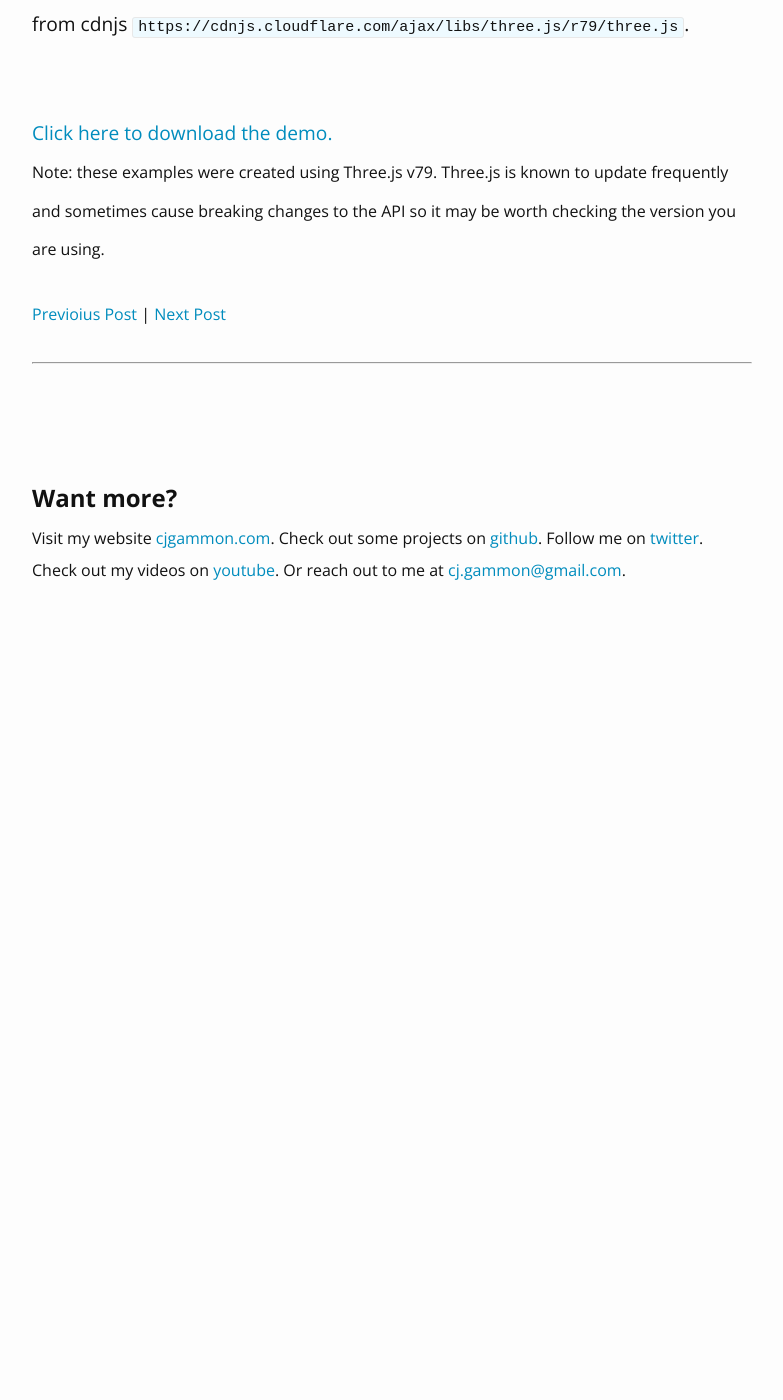
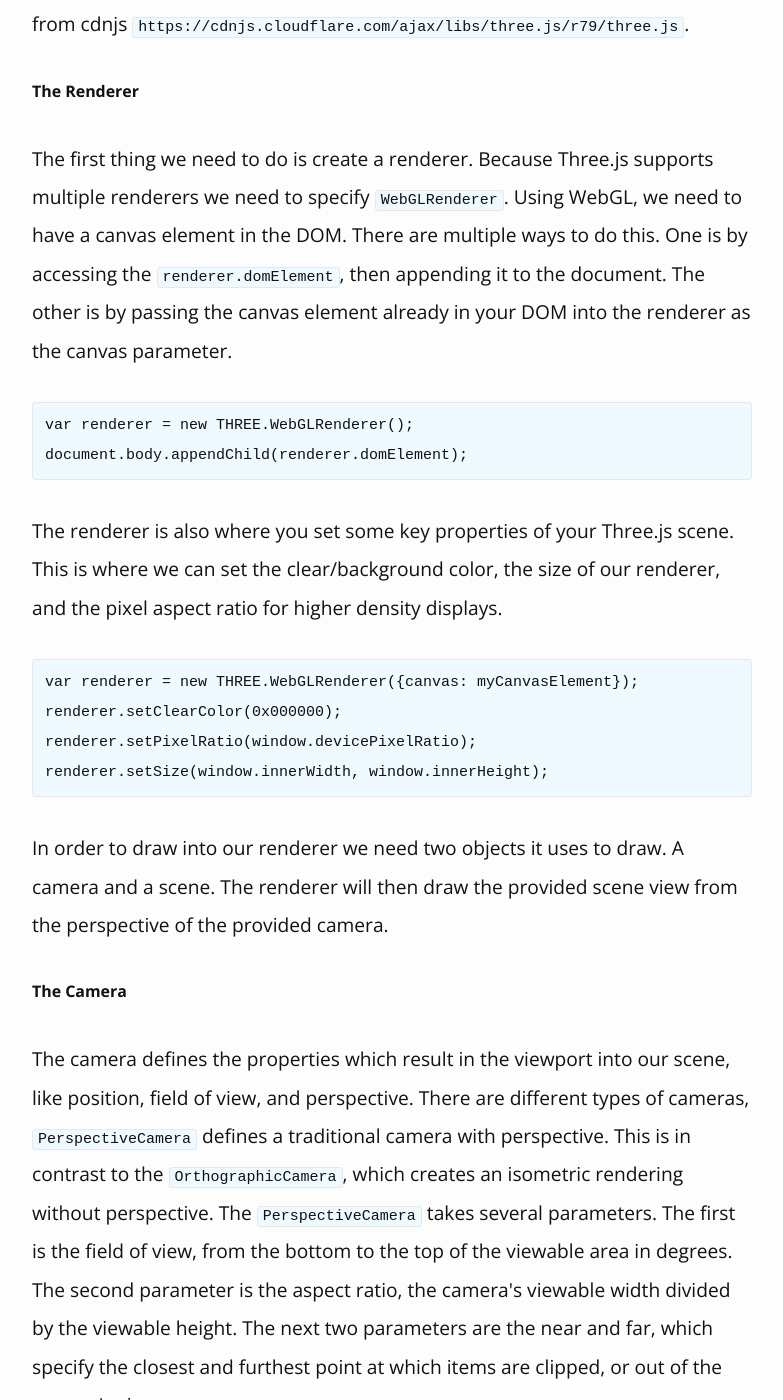
Before and after one commit to cjgammon/blog, a Jekyll site: the page built from _posts/2016/2016-09-07-threejs-scene.html, in a window 1280 px wide and 1400 px high, scrolled down 1023 px. Shown: the whole window, without its empty margins (248-1031 px from the left). Built offline with Jekyll 4.4.1, drawn with Linux system fonts in a browser that asks for light colours; comment, search, counter and statistics services are not loaded; before the commit the page ends 1689 px from its top, so only the background shows below that; some of the changed text lies outside the part shown.

Commit message:
add article for basic scene

```diff
--- a/_posts/2016/2016-09-07-threejs-scene.html
+++ b/_posts/2016/2016-09-07-threejs-scene.html
@@ -28,6 +28,62 @@ comments: []
 <p>
 Let's set up a basic scene in Three.js. The first thing you need to do is include the Three.js library. You can download it at <a href="www.threejs.org">threejs.org</a>. You can also use the CDN url from cdnjs <code>https://cdnjs.cloudflare.com/ajax/libs/three.js/r79/three.js</code>.
 </p>
+
+<h5>The Renderer</h5>
+<p>
+The first thing we need to do is create a renderer. Because Three.js supports multiple renderers we need to specify <code>WebGLRenderer</code>. Using WebGL, we need to have a canvas element in the DOM. There are multiple ways to do this. One is by accessing the <code>renderer.domElement</code>, then appending it to the document. The other is by passing the canvas element already in your DOM into the renderer as the canvas parameter.
+</p>
+<pre><code>var renderer = new THREE.WebGLRenderer();
+document.body.appendChild(renderer.domElement);</code></pre>
+<p>
+The renderer is also where you set some key properties of your Three.js scene. This is where we can set the clear/background color, the size of our renderer, and the pixel aspect ratio for higher density displays.
+</p>
+<pre><code>var renderer = new THREE.WebGLRenderer({canvas: myCanvasElement});
+renderer.setClearColor(0x000000);
+renderer.setPixelRatio(window.devicePixelRatio);
+renderer.setSize(window.innerWidth, window.innerHeight);
+</code></pre>
+<p>
+In order to draw into our renderer we need two objects it uses to draw. A camera and a scene. The renderer will then draw the provided scene view from the perspective of the provided camera.
+</p>
+
+<h5>The Camera</h5>
+<p>
+The camera defines the properties which result in the viewport into our scene, like position, field of view, and perspective. There are different types of cameras, <code>PerspectiveCamera</code> defines a traditional camera with perspective. This is in contrast to the <code>OrthographicCamera</code>, which creates an isometric rendering without perspective. The <code>PerspectiveCamera</code> takes several parameters. The first is the field of view, from the bottom to the top of the viewable area in degrees. The second parameter is the aspect ratio, the camera's viewable width divided by the viewable height. The next two parameters are the near and far, which specify the closest and furthest point at which items are clipped, or out of the camera's view.
+</p>
+<pre><code>var camera = new THREE.PerspectiveCamera(35, window.innerWidth / window.innerHeight, 0.1, 3000);</code></pre>
+<br/>
+
+<h5>The Scene</h5>
+<p>
+The scene is the root container of all the objects rendered by Three.js. Objects and lights must be added into the scene to be rendered.
+</p>
+<pre><code>var scene = new THREE.Scene();</code></pre>
+<br/>
+
+<h5>The Object</h5>
+<p>
+Next we need to add something to our scene. We're going to keep it simple and add a basic cube mesh. A mesh consists of geometry and a material. To create a cube's geometry we need to use <code>BoxGeometry</code> which takes the three dimensions of the box as the first three parameters. For the material we will use <code>MeshBasicMaterial</code> which draws an un-shaded single color. Then we combine these into a <code>Mesh</code> set it's position and add it to our scene.
+</p>
+<pre><code>var geometry = new THREE.BoxGeometry(100, 100, 100);
+var material = new THREE.MeshBasicMaterial();
+var mesh = new THREE.Mesh(geometry, material);
+mesh.position.set(0, 0, -1000);
+scnee.add(mesh);
+</code></pre>
+<br/>
+
+<h5>Back To The Renderer</h5>
+<p>
+In order to actually draw our scene we need to call render on the renderer and pass in the scene and camera object.
+</p>
+<pre><code>renderer.render(scene, camera);</code></pre>
+
+<p>
+This will draw the scene once, in order to continue drawing and updating elements in your scene you can call render in a loop or within a requestAnimationFrame request to synchronize it with the browser's paint loop.
+</p>
+
+
 <br/>
 <a href="https://github.com/cjgammon/diving-in/blob/master/threejs/threejs-1_basic.zip?raw=true" download>Click here to download the demo.</a>
 <br/>
```
